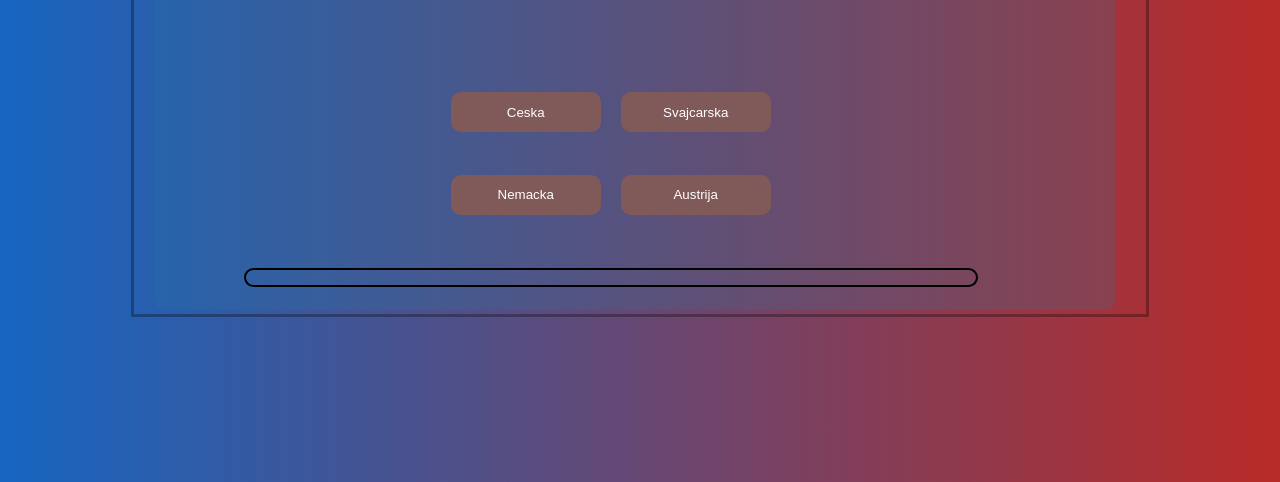
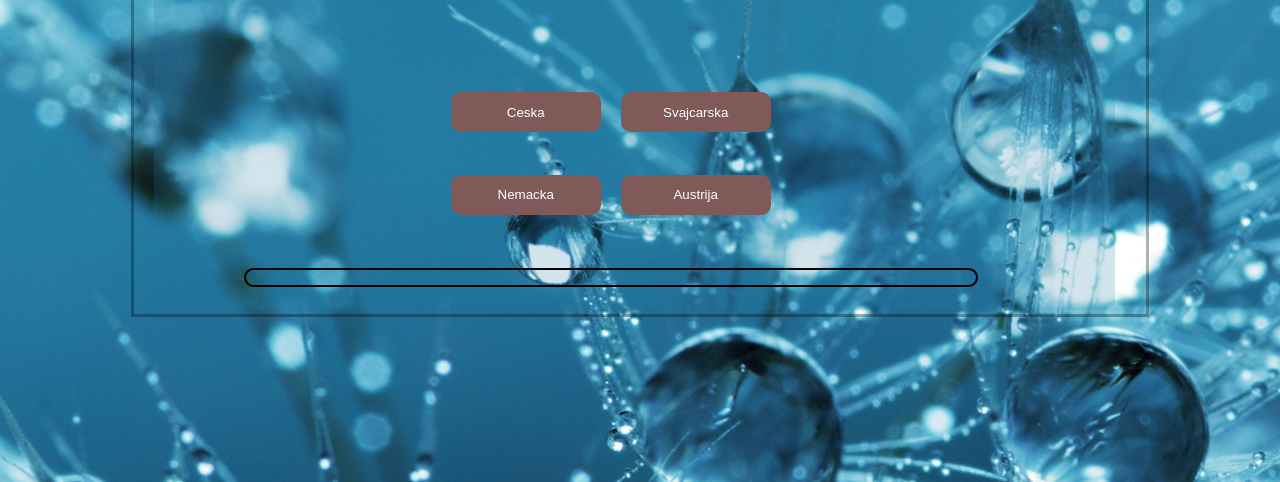
Before and after one commit to NikolaGolubovic/fast-quiz, a plain HTML site: page index.html in a window 1280 px wide. Shown: the part 334-816 px from the top of the page. Drawn offline with Linux system fonts and the light colour scheme.

Commit message:
Update style.css

```diff
--- a/css/style.css
+++ b/css/style.css
@@ -1,10 +1,5 @@
 body {
-   /* background-image doesn't work with gh pages so it is changed to gradient */
-   /* background-image: url("/img/background.jpg"); */
-   background: #b92b27;  /* fallback for old browsers */
-   background: -webkit-linear-gradient(to right, #1565C0, #b92b27);  /* Chrome 10-25, Safari 5.1-6 */
-   background: linear-gradient(to right, #1565C0, #b92b27); /* W3C, IE 10+/ Edge, Firefox 16+, Chrome 26+, Opera 12+, Safari 7+ */
-
+   background-image: url("/img/background.jpg");
    display: flex;
    justify-content: center;
    align-items: center;
```
